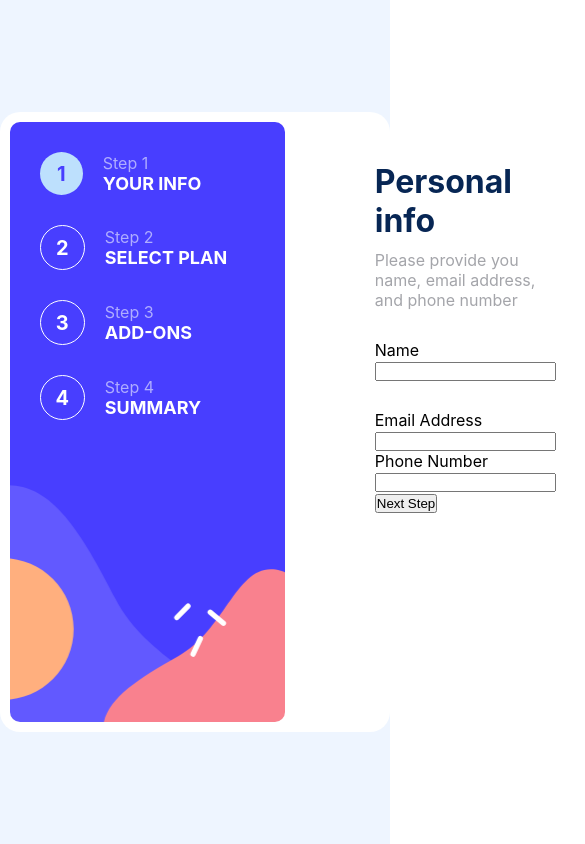
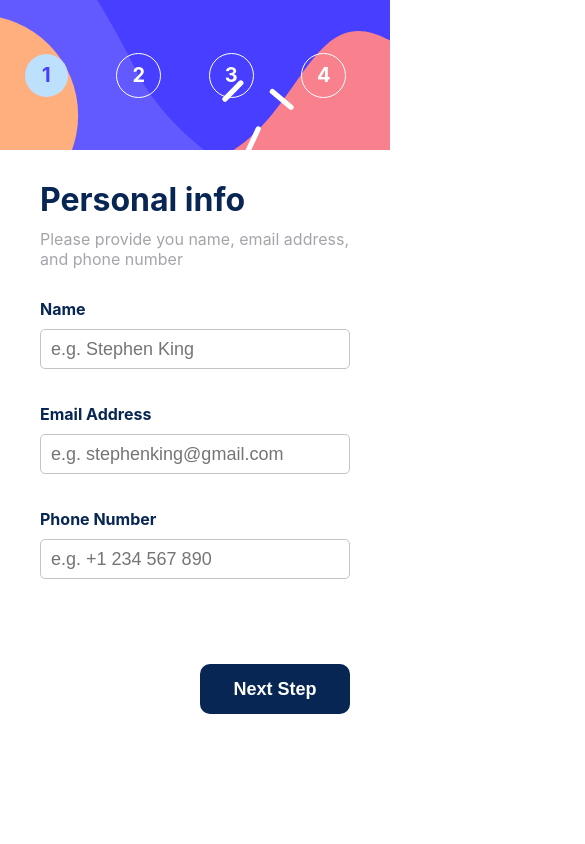
Before and after one commit to nosdvp/Multi-step-form, a React (Create React App) app: page / in a window 390 px wide. Shown: the top 844 px of the page, 585 px wide, since content can reach past the window. Built offline with nearby package versions, Linux system fonts and the light colour scheme.

Commit message:
feat: complete user info page with validation and responsive design

```diff
--- a/src/App.css
+++ b/src/App.css
@@ -28,3 +28,21 @@
     width: 95%;
   }
 }
+
+@media (max-width: 768px){
+  .wrapper{
+    width: 100%;
+    height: 100vh;
+    display:inline;
+    background-color: #eef5ff;
+  }
+
+  .contentBlock{
+    width: 100%;
+    height: auto;
+    border-radius: 0;
+    display: flex;
+    flex-direction: column;
+    padding: 0px;
+  }
+}
--- a/src/App.js
+++ b/src/App.js
@@ -13,6 +13,7 @@ function App() {
         <Steps
           currentStep={currentStep}
 
+          setCurrentStep={setCurrentStep}
         />
 
         <UserInfo
--- a/src/components/Steps/Steps.css
+++ b/src/components/Steps/Steps.css
@@ -61,4 +61,28 @@
   .stepsWrapper {
     width: 275px;
   }
+}
+@media (max-width: 768px) {
+  .stepsWrapper {
+    background-image: url("../../img/bg-sidebar-mobile.svg");
+    background-repeat: no-repeat;
+    background-position: center;
+    background-size: cover;
+    background-position: center;
+    width: 100%;
+    height: 150px;
+    display: flex;
+    align-items: center;
+    justify-content: center;
+    box-sizing: border-box;
+    border-radius: 0px;
+    padding: 10px;
+  }
+  .stepsWrapper__firstStep, .stepsWrapper__secondStep, .stepsWrapper__thirdStep, .stepsWrapper__fourthStep {
+    justify-content: center;
+    margin-bottom: 0;
+  }
+  .stepsWrapper__firstStep_descriptionSteps p, .stepsWrapper__secondStep_descriptionSteps p, .stepsWrapper__thirdStep_descriptionSteps p, .stepsWrapper__fourthStep_descriptionSteps p {
+    display: none;
+  }
 }/*# sourceMappingURL=Steps.css.map */
--- a/src/components/Steps/Steps.js
+++ b/src/components/Steps/Steps.js
@@ -2,7 +2,9 @@ import React from 'react'
 import './Steps.css'
 
 const Steps = ({
-    currentStep
+    currentStep,
+
+    setCurrentStep
 }) => {
   return (
     <div className='stepsWrapper'>
--- a/src/components/Steps/Steps.scss
+++ b/src/components/Steps/Steps.scss
@@ -65,3 +65,33 @@
         width: 275px;
     }
 }
+
+@media(max-width:768px){
+    .stepsWrapper{
+        background-image: url('../../img/bg-sidebar-mobile.svg');
+        background-repeat: no-repeat;
+        background-position: center;
+        background-size:cover;
+        background-position: center;
+        width: 100%;
+        height: 150px;
+        display: flex;
+        align-items: center;
+        justify-content: center;
+        box-sizing: border-box;
+        border-radius: 0px;
+        padding: 10px;
+        &__firstStep,
+        &__secondStep,
+        &__thirdStep,
+        &__fourthStep{
+            justify-content: center;
+            margin-bottom: 0;
+            &_descriptionSteps{
+                p{
+                    display: none;
+                }
+            }
+        }
+    }
+}
--- a/src/components/UserInfo/UserInfo.css
+++ b/src/components/UserInfo/UserInfo.css
@@ -14,12 +14,82 @@
   color: #a4a5aa;
   margin-bottom: 30px;
 }
-.userInfoWrapper__nameInputBlock {
+.userInfoWrapper__nameInputBlock, .userInfoWrapper__emailInputBlock, .userInfoWrapper__phoneInputBlock {
   width: auto;
   height: 70px;
+  display: flex;
+  flex-direction: column;
+  justify-content: space-between;
+  margin-bottom: 35px;
 }
-.userInfoWrapper__nameInputBlock_title {
+.userInfoWrapper__nameInputBlock_title, .userInfoWrapper__emailInputBlock_title, .userInfoWrapper__phoneInputBlock_title {
   display: flex;
   align-items: center;
   justify-content: space-between;
+  color: #072654;
+  font-weight: bold;
+  font-size: 16px;
+}
+.userInfoWrapper__nameInputBlock_title p:nth-child(2), .userInfoWrapper__emailInputBlock_title p:nth-child(2), .userInfoWrapper__phoneInputBlock_title p:nth-child(2) {
+  color: #ff1e34;
+}
+.userInfoWrapper__btnBlock {
+  width: 100%;
+  height: 50px;
+  display: flex;
+  justify-content: end;
+  margin-top: 50px;
+}
+.userInfoWrapper__btnBlock button {
+  width: 150px;
+  outline: none;
+  background-color: #072654;
+  color: white;
+  font-size: 18px;
+  font-weight: bold;
+  border-radius: 10px;
+  border: none;
+  cursor: pointer;
+}
+.userInfoWrapper__btnBlock button:hover {
+  transition: 0.1s;
+  transform: scale(1.05);
+}
+.userInfoWrapper__btnBlock button:active {
+  transition: 0.1s;
+  transform: scale(0.95);
+}
+
+.input {
+  width: 100%;
+  height: 40px;
+  outline: none;
+  border: 1px solid rgb(196, 196, 196);
+  border-radius: 5px;
+  font-size: 18px;
+  padding: 0 10px;
+  box-sizing: border-box;
+}
+
+.errorInput {
+  width: 100%;
+  height: 40px;
+  outline: none;
+  border: 1px solid #ff1e34;
+  border-radius: 5px;
+  font-size: 18px;
+  padding: 0 10px;
+  box-sizing: border-box;
+}
+.errorInput::-moz-placeholder {
+  color: #ff1e34;
+}
+.errorInput::placeholder {
+  color: #ff1e34;
+}
+
+@media (max-width: 768px) {
+  .userInfoWrapper {
+    padding: 20px 40px;
+  }
 }/*# sourceMappingURL=UserInfo.css.map */
--- a/src/components/UserInfo/UserInfo.js
+++ b/src/components/UserInfo/UserInfo.js
@@ -8,15 +8,23 @@ const UserInfo = ({
 }) => {
 
     const [name, setName] = useState('')
-    const [number, setNumber] = useState('')
     const [email, setEmail] = useState('')
+    const [phoneNumber, setPhoneNumber] = useState('')
 
     const [errorName, setErrorName] = useState('')
-    const [errorNumber, setErrorNumber] = useState('')
     const [errorEmail, setErrorEmail] = useState('')
+    const [errorPhoneNumber, setErrorPhoneNumber] = useState('')
 
     const next = () => {
-        setCurrentStep('Select plan')
+        if(name === '' && email === '' && phoneNumber === ''){
+            setErrorName('This field is required!')
+            setErrorEmail('This field is required!')
+            setErrorPhoneNumber('This field is required!')
+            setCurrentStep('Your info')
+        }
+        else{
+            setCurrentStep('Select plan')
+        }
     }
 
   return (
@@ -31,26 +39,44 @@ const UserInfo = ({
                         <p>Name</p>
                         <p>{errorName}</p>
                     </div>
-                    <input></input>
+                    <input
+                        className={errorName === '' ? 'input' : 'errorInput'}
+                        placeholder='e.g. Stephen King'
+                        type='text'
+                        value={name}
+                        onChange={(e) => setName(e.target.value)}
+                    />
                 </div>
 
-                <div>
-                    <div>
+                <div className='userInfoWrapper__emailInputBlock'>
+                    <div className='userInfoWrapper__emailInputBlock_title'>
                         <p>Email Address</p>
-                        <p>{errorNumber}</p>
+                        <p>{errorPhoneNumber}</p>
                     </div>
-                    <input></input>
+                    <input
+                        className={errorEmail === '' ? 'input' : 'errorInput'}
+                        placeholder='e.g. stephenking@gmail.com'
+                        type='text'
+                        value={email}
+                        onChange={(e) => setEmail(e.target.value)}
+                    />
                 </div>
 
-                <div>
-                    <div>
+                <div className='userInfoWrapper__phoneInputBlock'>
+                    <div className='userInfoWrapper__phoneInputBlock_title'>
                         <p>Phone Number</p>
                         <p>{errorEmail}</p>
                     </div>
-                    <input></input>
+                    <input
+                        className={errorPhoneNumber === '' ? 'input' : 'errorInput'}
+                        placeholder='e.g. +1 234 567 890'
+                        type='number'
+                        value={phoneNumber}
+                        onChange={(e) => setPhoneNumber(e.target.value)}
+                    />
                 </div>
 
-                <div>
+                <div className='userInfoWrapper__btnBlock'>
                     <button onClick={next}>Next Step</button>
                 </div>
             </>
--- a/src/components/UserInfo/UserInfo.scss
+++ b/src/components/UserInfo/UserInfo.scss
@@ -13,13 +13,82 @@
         color: #a4a5aa;
         margin-bottom: 30px;
     }
-    &__nameInputBlock{
+    &__nameInputBlock,
+    &__emailInputBlock,
+    &__phoneInputBlock{
         width: auto;
         height: 70px;
+        display: flex;
+        flex-direction: column;
+        justify-content: space-between;
+        margin-bottom: 35px;
         &_title{
             display: flex;
             align-items: center;
             justify-content: space-between;
+            color: #072654;
+            font-weight: bold;
+            font-size: 16px;
+            p:nth-child(2){
+                color: #ff1e34;
+            }
+        }
+    }
+    &__btnBlock{
+        width: 100%;
+        height: 50px;
+        display: flex;
+        justify-content: end;
+        margin-top: 50px;
+        button{
+            width: 150px;
+            outline: none;
+            background-color: #072654;
+            color: white;
+            font-size: 18px;
+            font-weight: bold;
+            border-radius: 10px;
+            border: none;
+            cursor: pointer;
+            &:hover{
+                transition: 0.1s;
+                transform: scale(1.05);
+            }
+            &:active{
+                transition: 0.1s;
+                transform: scale(0.95);
+            }
         }
     }
 }
+
+.input{
+    width: 100%;
+    height: 40px;
+    outline: none;
+    border: 1px solid rgb(196, 196, 196);
+    border-radius: 5px;
+    font-size: 18px;
+    padding: 0 10px;
+    box-sizing: border-box;
+}
+
+.errorInput{
+    width: 100%;
+    height: 40px;
+    outline: none;
+    border: 1px solid #ff1e34;
+    border-radius: 5px;
+    font-size: 18px;
+    padding: 0 10px;
+    box-sizing: border-box;
+    &::placeholder{
+        color: #ff1e34;
+    }
+}
+
+@media(max-width:768px){
+    .userInfoWrapper{
+        padding: 20px 40px;
+    }
+}
```
Also changed, not shown: 2 other files (tests, documents, lock files or other folders).
